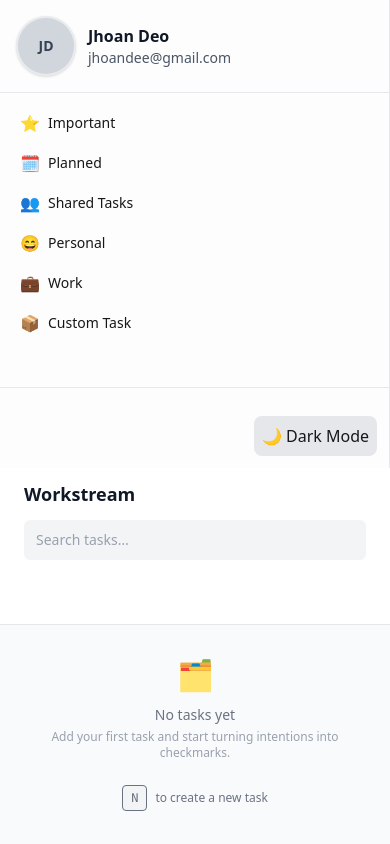
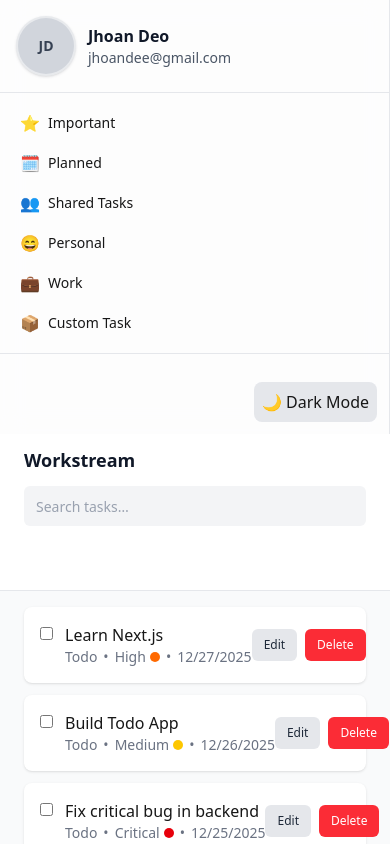
Before and after one commit to K3vwe/todo-ui, a Next.js app: page / in a window 390 px wide. Built offline with nearby package versions, Linux system fonts and the light colour scheme.

Commit message:
Make todo tasks responsive

```diff
--- a/components/main/MainWorkspace.tsx
+++ b/components/main/MainWorkspace.tsx
@@ -3,34 +3,68 @@
 import { useEffect, useState } from "react";
 import WorkspaceHeader from "./WorkspaceHeader";
 import TaskList from "./TaskList";
-
-export type Task = {
-  id: string;
-  title: string;
-};
+import { Task, mockTasks } from "@/data/mockTasks";
 
 export default function MainWorkspace() {
   const [isScrolled, setIsScrolled] = useState(false);
   const [isLoading, setIsLoading] = useState(true);
   const [tasks, setTasks] = useState<Task[]>([]);
 
-  // Simulate loading — replace with real data fetching
   useEffect(() => {
-    const timer = setTimeout(() => setIsLoading(false), 800);
+    const timer = setTimeout(() => {
+      setTasks(mockTasks);
+      setIsLoading(false);
+    }, 800);
+
     return () => clearTimeout(timer);
   }, []);
 
+  const handleToggleTask = (id: string) => {
+    setTasks(prev =>
+      prev.map(task =>
+        task.id === id
+          ? {
+              ...task,
+              completed: !task.completed,
+              completedAt: !task.completed ? new Date().toISOString() : undefined,
+            }
+          : task
+      )
+    );
+  };
+
+  const handleEditTask = (updatedTask: Task) => {
+    setTasks(prev =>
+      prev.map(task =>
+        task.id === updatedTask.id
+          ? {
+              ...updatedTask,
+              startedAt: updatedTask.startedAt ?? new Date().toISOString(),
+            }
+          : task
+      )
+    );
+  };
+
+  const handleDeleteTask = (id: string) => {
+    setTasks(prev => prev.filter(task => task.id !== id));
+  };
+
   return (
     <main className="col-span-12 md:col-span-9 h-full flex flex-col bg-gray-50 dark:bg-gray-900 overflow-hidden">
-      {/* Header */}
       <WorkspaceHeader isScrolled={isScrolled} />
 
-      {/* Scrollable task area */}
       <div
         onScroll={(e) => setIsScrolled(e.currentTarget.scrollTop > 0)}
         className="flex-1 overflow-y-auto px-6 py-4"
       >
-        <TaskList tasks={tasks} isLoading={isLoading} />
+        <TaskList
+          tasks={tasks}
+          isLoading={isLoading}
+          onToggle={handleToggleTask}
+          onEdit={handleEditTask}
+          onDelete={handleDeleteTask}
+        />
       </div>
     </main>
   );
--- /dev/null
+++ b/components/main/TaskItem.tsx
@@ -0,0 +1,65 @@
+import { Task } from "@/data/mockTasks";
+import { PRIORITY_DOT_CLASSES } from "@/lib/taskPriority";
+import { getTaskStatus } from "@/lib/taskStatus";
+
+type Props = {
+  task: Task;
+  onToggle: (id: string) => void;
+  onEdit: (task: Task) => void;
+  onDelete: (id: string) => void;
+};
+
+export default function TaskItem({ task, onToggle, onEdit, onDelete }: Props) {
+  const status = getTaskStatus(task);
+  const formattedDate = new Date(task.createdAt).toLocaleDateString();
+
+  return (
+    <div className="flex items-center justify-between p-4 rounded-lg bg-white dark:bg-gray-800 shadow-sm">
+      <label className="flex items-start gap-3 cursor-pointer">
+        <input
+          type="checkbox"
+          checked={task.completed}
+          onChange={() => onToggle(task.id)}
+          className="mt-1 accent-blue-500"
+        />
+
+        <div>
+          <p className={`font-medium ${task.completed ? "line-through text-gray-400" : ""}`}>
+            {task.title}
+          </p>
+
+          <p className="text-sm text-gray-500 flex items-center gap-1.5 capitalize whitespace-nowrap">
+            <span>{status}</span>
+            <span>•</span>
+
+            <span className="flex items-center gap-1">
+              {task.priority}
+              <span
+                className={`h-2.5 w-2.5 rounded-full ${PRIORITY_DOT_CLASSES[task.priority]}`}
+              />
+            </span>
+
+            <span>•</span>
+            <span>{formattedDate}</span>
+          </p>
+        </div>
+      </label>
+
+      <div className="flex gap-2 shrink-0">
+        <button
+          onClick={() => onEdit(task)}
+          className="h-8 px-3 rounded-md text-xs font-medium bg-gray-200 text-gray-800 dark:bg-gray-700 dark:text-gray-200 hover:bg-gray-300 dark:hover:bg-gray-600 transition-colors"
+        >
+          Edit
+        </button>
+
+        <button
+          onClick={() => onDelete(task.id)}
+          className="h-8 px-3 rounded-md text-xs font-medium bg-red-500 text-white hover:bg-red-600 transition-colors"
+        >
+          Delete
+        </button>
+      </div>
+    </div>
+  );
+}
--- a/components/main/TaskList.tsx
+++ b/components/main/TaskList.tsx
@@ -1,26 +1,31 @@
 import React from "react";
-import { Task } from "./MainWorkspace";
+import { Task } from "@/data/mockTasks";
 import SkeletonLoader from "./SkeletonLoader";
 import EmptyState from "./EmptyState";
+import TaskItem from "./TaskItem";
 
 type Props = {
   tasks: Task[];
   isLoading: boolean;
+  onToggle: (id: string) => void;
+  onEdit: (task: Task) => void;
+  onDelete: (id: string) => void;
 };
 
-export default function TaskList({ tasks, isLoading }: Props) {
+export default function TaskList({ tasks, isLoading, onToggle, onEdit, onDelete }: Props) {
   if (isLoading) return <SkeletonLoader />;
-  if (!isLoading && tasks.length === 0) return <EmptyState />;
+  if (tasks.length === 0) return <EmptyState />;
 
   return (
     <div className="space-y-3">
-      {tasks.map((task) => (
-        <div
+      {tasks.map(task => (
+        <TaskItem
           key={task.id}
-          className="p-4 rounded-lg bg-white dark:bg-gray-800 shadow-sm"
-        >
-          {task.title}
-        </div>
+          task={task}
+          onToggle={onToggle}
+          onEdit={onEdit}
+          onDelete={onDelete}
+        />
       ))}
     </div>
   );
--- /dev/null
+++ b/data/mockTasks.ts
@@ -0,0 +1,40 @@
+export type Task = {
+  id: string;
+  title: string;
+  completed: boolean;
+  createdAt: string;
+  startedAt?: string;
+  completedAt?: string;
+  priority: "critical" | "high" | "medium" | "low";
+};
+
+export const mockTasks: Task[] = [
+  {
+    id: "1",
+    title: "Learn Next.js",
+    completed: false,
+    createdAt: "2025-12-27T09:00:00Z",
+    priority: "high",
+  },
+  {
+    id: "2",
+    title: "Build Todo App",
+    completed: false,
+    createdAt: "2025-12-26T10:00:00Z",
+    priority: "medium",
+  },
+  {
+    id: "3",
+    title: "Fix critical bug in backend",
+    completed: false,
+    createdAt: "2025-12-25T14:30:00Z",
+    priority: "critical",
+  },
+  {
+    id: "4",
+    title: "Refactor UI components",
+    completed: false,
+    createdAt: "2025-12-24T08:15:00Z",
+    priority: "low",
+  },
+];
--- /dev/null
+++ b/lib/taskPriority.ts
@@ -0,0 +1,9 @@
+export const PRIORITY_DOT_CLASSES: Record<
+  "critical" | "high" | "medium" | "low",
+  string
+> = {
+  critical: "bg-red-600",
+  high: "bg-orange-500",
+  medium: "bg-yellow-400",
+  low: "bg-blue-500",
+};
--- /dev/null
+++ b/lib/taskStatus.ts
@@ -0,0 +1,9 @@
+import { Task } from "@/data/mockTasks";
+
+export type TaskStatus = "todo" | "in-progress" | "done";
+
+export function getTaskStatus(task: Task): TaskStatus {
+  if (task.completed) return "done";
+  if (task.startedAt) return "in-progress";
+  return "todo";
+}
```
